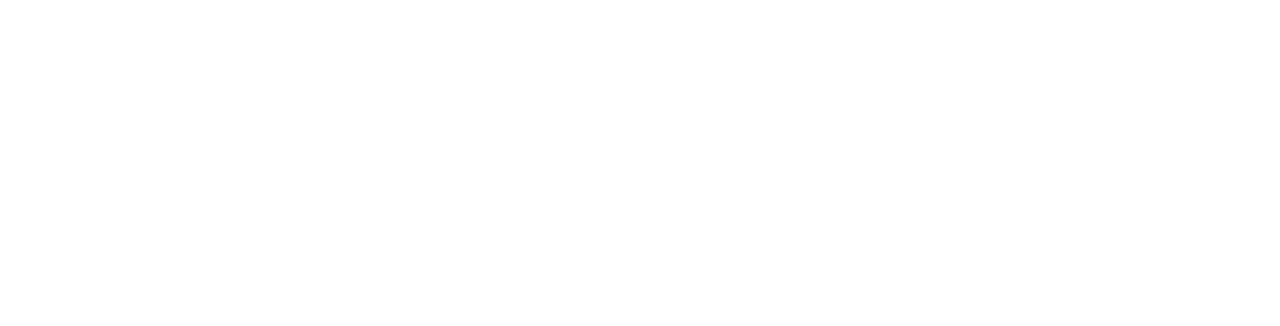
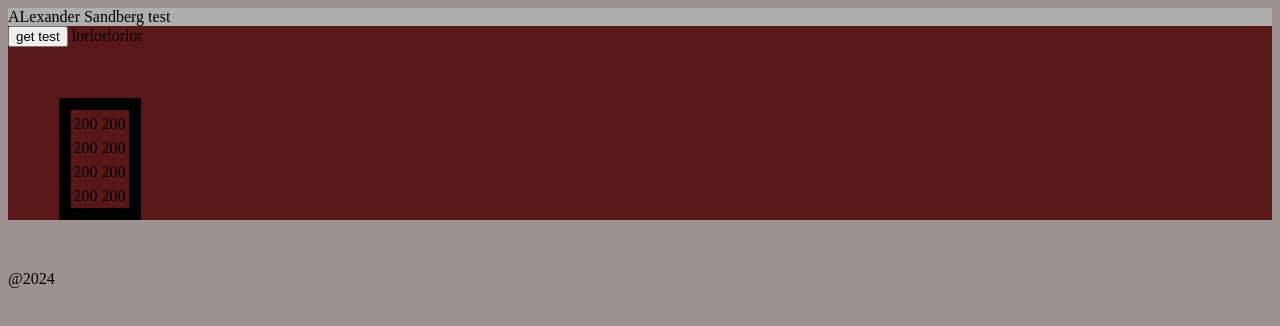
Before and after one commit to SandbergAlexander/restapi, a plain HTML site: page Front-end/index.html in a window 1280 px wide. Drawn offline with Linux system fonts and the light colour scheme.

Commit message:
inte klar

```diff
--- a/Front-end/index.html
+++ b/Front-end/index.html
@@ -4,9 +4,32 @@
     <meta charset="UTF-8">
     <meta name="viewport" content="width=device-width, initial-scale=1.0">
     <title>rest rest api</title>
+    <link rel="stylesheet" href="main.css">
+    <script src="main.js" defer></script>
 </head>
 <body>
+ <header>
+ALexander Sandberg test
+ </header>
 
+    <main>
+        <button> get test </button>
+        <table style="margin: 4%; border: 12px solid #000;">
+            <tr>lor</tr>
+            <td>200</td>
+            <td>200</td>
+            <tr>lor</tr>
+            <td>200</td>
+            <td>200</td>
+            <tr>lor</tr>
+            <td>200</td>
+            <td>200</td>
+            <tr>lor</tr>
+            <td>200</td>
+            <td>200</td>
 
+        </table>
+    </main>
+    <footer>@2024</footer>
 </body>
 </html>
--- a/Front-end/main.css
+++ b/Front-end/main.css
@@ -0,0 +1,3 @@
+html{background-color: rgb(158, 145, 145); font-size: 1rem;}
+header{background-color: rgb(174, 174, 174); font-size: 1rem;}
+main{background-color: rgb(90, 24, 24); font-size: 1rem;}
--- a/Front-end/main.js
+++ b/Front-end/main.js
@@ -0,0 +1,2 @@
+// add get metod by button
+console.log("hej")
```
Also changed, not shown: 6 other files.
